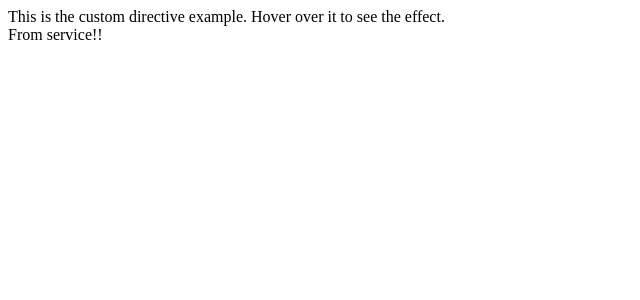
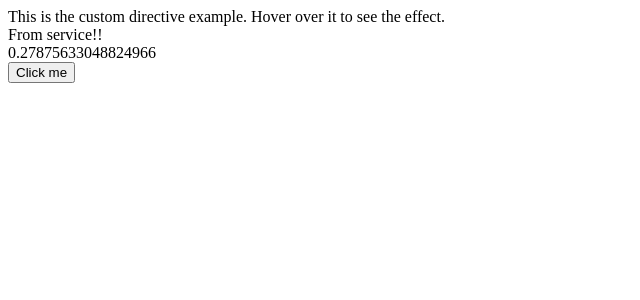
Before and after one commit to arpita041/myAngularNotes, an Angular app: page / in a window 1280 px wide. Shown: the top 300 px of the page, without its empty margins (0-640 px from the left). Built offline with nearby package versions, Linux system fonts and the light colour scheme; no server answers.

Commit message:
custom pipes pure and impure

```diff
--- a/src/app/app.component.html
+++ b/src/app/app.component.html
@@ -2,3 +2,7 @@
 <div>
   {{myData}}
 </div>
+<div>{{ value | basicPipe}}</div>
+<button (click)="changeValue()">
+Click me
+</button>
--- a/src/app/app.component.ts
+++ b/src/app/app.component.ts
@@ -2,6 +2,8 @@ import { ChangeDetectionStrategy, Component } from '@angular/core';
 import { HighlightDirective } from './highlight.directive';
 import { ObservablesExampleService } from './observables-example.service';
 import { ChangeDetectorRef } from '@angular/core';
+import { BasicPipePipe } from './basic-pipe.pipe';
+
 @Component({
   selector: 'app-root',
   templateUrl: './app.component.html',
@@ -11,6 +13,7 @@ import { ChangeDetectorRef } from '@angular/core';
 export class AppComponent {
   title = 'myAngularNotes';
   myData="hello";
+  value=1;
   constructor(private observableEx:ObservablesExampleService, private cdr:ChangeDetectorRef ){}
 
   ngOnInit(){
@@ -67,4 +70,9 @@ this.changeDetectionExample();
     })
 
   }
+
+
+  changeValue(){
+    this.value =2;
+  }
 }
--- a/src/app/app.module.ts
+++ b/src/app/app.module.ts
@@ -5,11 +5,13 @@ import { AppRoutingModule } from './app-routing.module';
 import { AppComponent } from './app.component';
 import { HighlightDirective } from './highlight.directive';
 import { HttpClientModule } from '@angular/common/http';
+import { BasicPipePipe } from './basic-pipe.pipe';
 
 @NgModule({
   declarations: [
     AppComponent,
-    HighlightDirective
+    HighlightDirective,
+    BasicPipePipe
   ],
   imports: [
     BrowserModule,
--- /dev/null
+++ b/src/app/basic-pipe.pipe.ts
@@ -0,0 +1,13 @@
+import { Pipe, PipeTransform } from '@angular/core';
+
+@Pipe({
+  name: 'basicPipe',
+  pure: false
+})
+export class BasicPipePipe implements PipeTransform {
+
+  transform(value: number, ...args: unknown[]): number {
+ return Math.random();
+  }
+
+}
```
Also changed, not shown: 1 other file (tests, documents, lock files or other folders).
